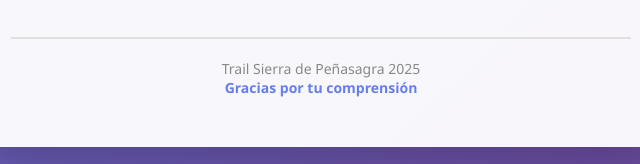
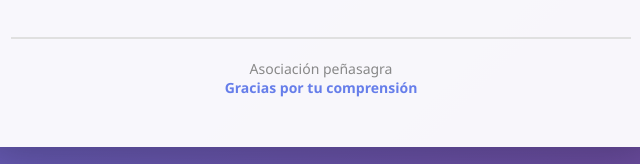
Before and after one commit to jrcosio/trailcorremosadriana, a plain HTML site: page index.html in a window 1280 px wide. Shown: the part 735-899 px from the top of the page, 319-959 px from the left. Drawn offline with Linux system fonts and the light colour scheme.

Commit message:
Update index.html

```diff
--- a/index.html
+++ b/index.html
@@ -171,7 +171,7 @@
         </div>
 
         <div class="footer">
-            <p>Trail Sierra de Peñasagra 2025</p>
+            <p>Asociación peñasagra</p>
             <p class="contact">Gracias por tu comprensión</p>
         </div>
     </div>
```
